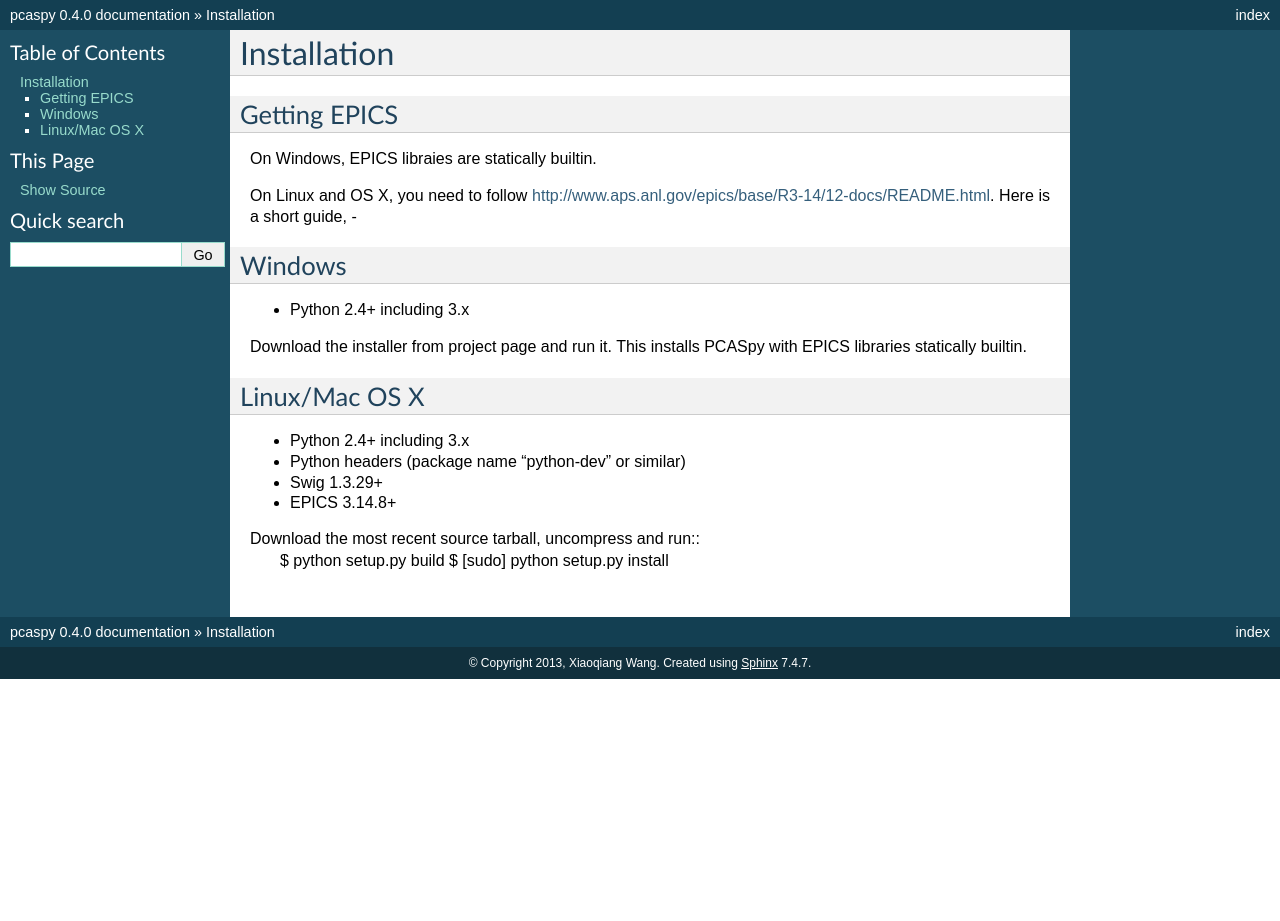
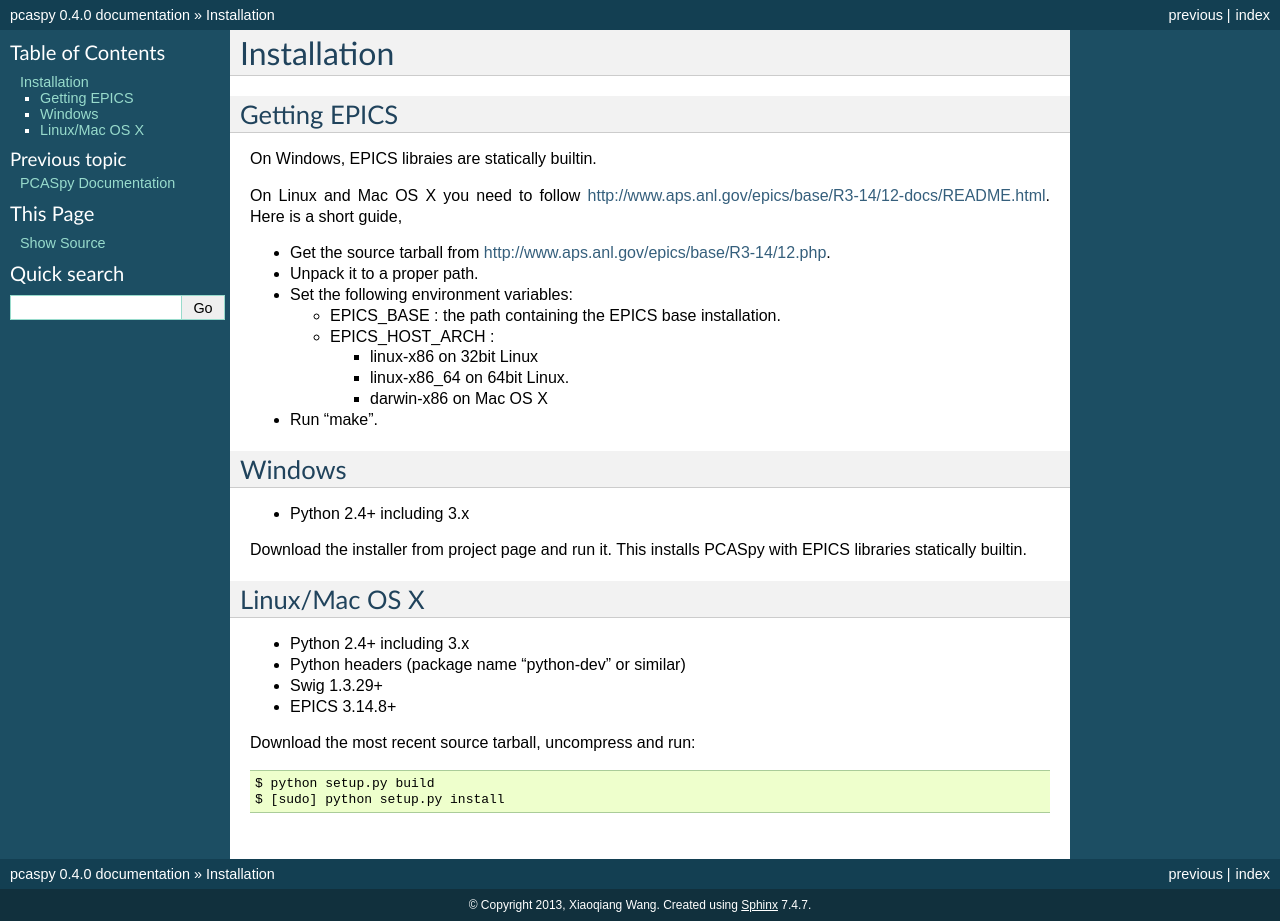
Before and after one commit to paulscherrerinstitute/pcaspy, a Sphinx documentation site: the page built from doc/source/installation.rst, in a window 1280 px wide. Built offline with Sphinx 7.4.7, drawn with Linux system fonts in a browser that asks for light colours; pages that are not in the unit, such as notebooks, are missing from menus; before the commit the page ends 900 px from its top, so only the background shows below that.

Commit message:
docs update

```diff
--- a/doc/source/installation.rst
+++ b/doc/source/installation.rst
@@ -7,9 +5,21 @@
 -------------
 On Windows, EPICS libraies are statically builtin.
 
-On Linux and OS X, you need to follow http://www.aps.anl.gov/epics/base/R3-14/12-docs/README.html.
+On Linux and Mac OS X you need to follow http://www.aps.anl.gov/epics/base/R3-14/12-docs/README.html.
 Here is a short guide,
--
+
+- Get the source tarball from http://www.aps.anl.gov/epics/base/R3-14/12.php.
+- Unpack it to a proper path.
+- Set the following environment variables:
+
+  - EPICS_BASE : the path containing the EPICS base installation.
+  - EPICS_HOST_ARCH :
+
+    - linux-x86 on 32bit Linux
+    - linux-x86_64 on 64bit Linux.
+    - darwin-x86 on Mac OS X
+
+- Run "make".
 
 Windows
 -------
@@ -26,5 +36,6 @@
 - EPICS 3.14.8+
 
 Download the most recent source tarball, uncompress and run::
+
     $ python setup.py build
     $ [sudo] python setup.py install
```
Also changed, not shown: other parts of doc/source/installation.rst (+0 -2 lines), doc/source/index.rst (+10 -23 lines).
